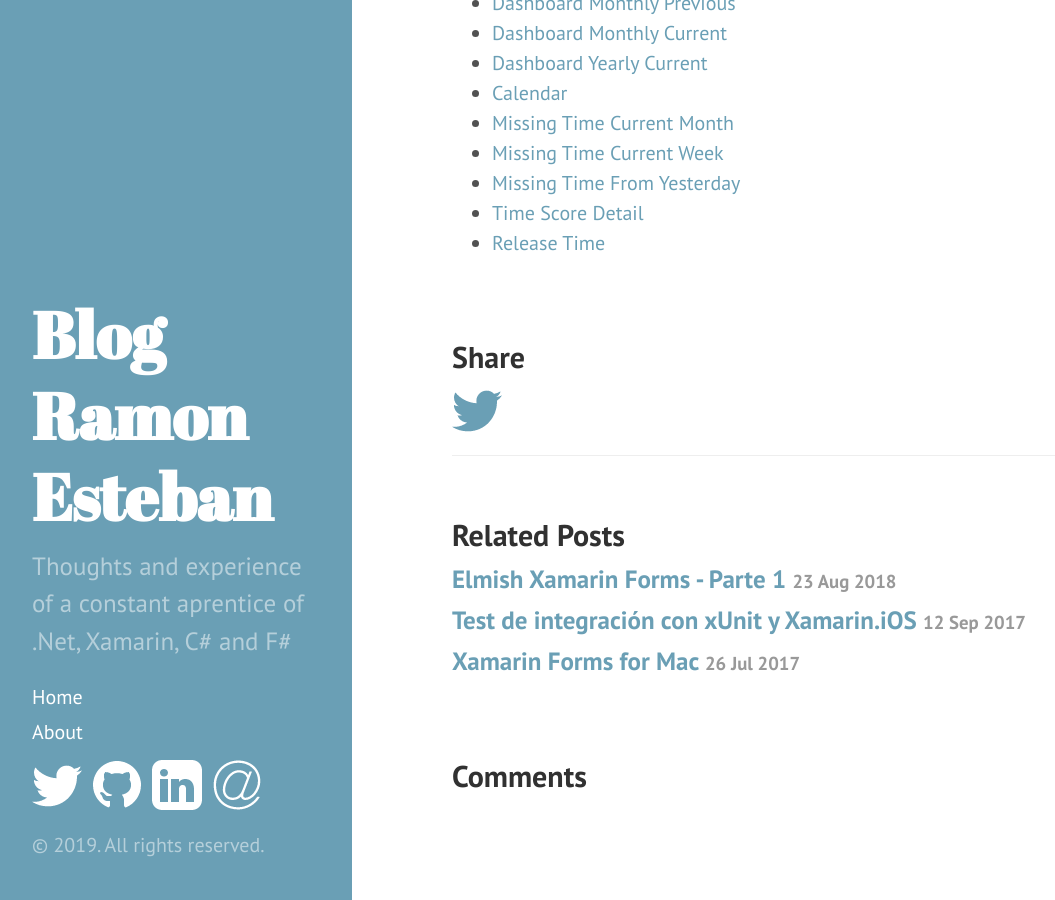
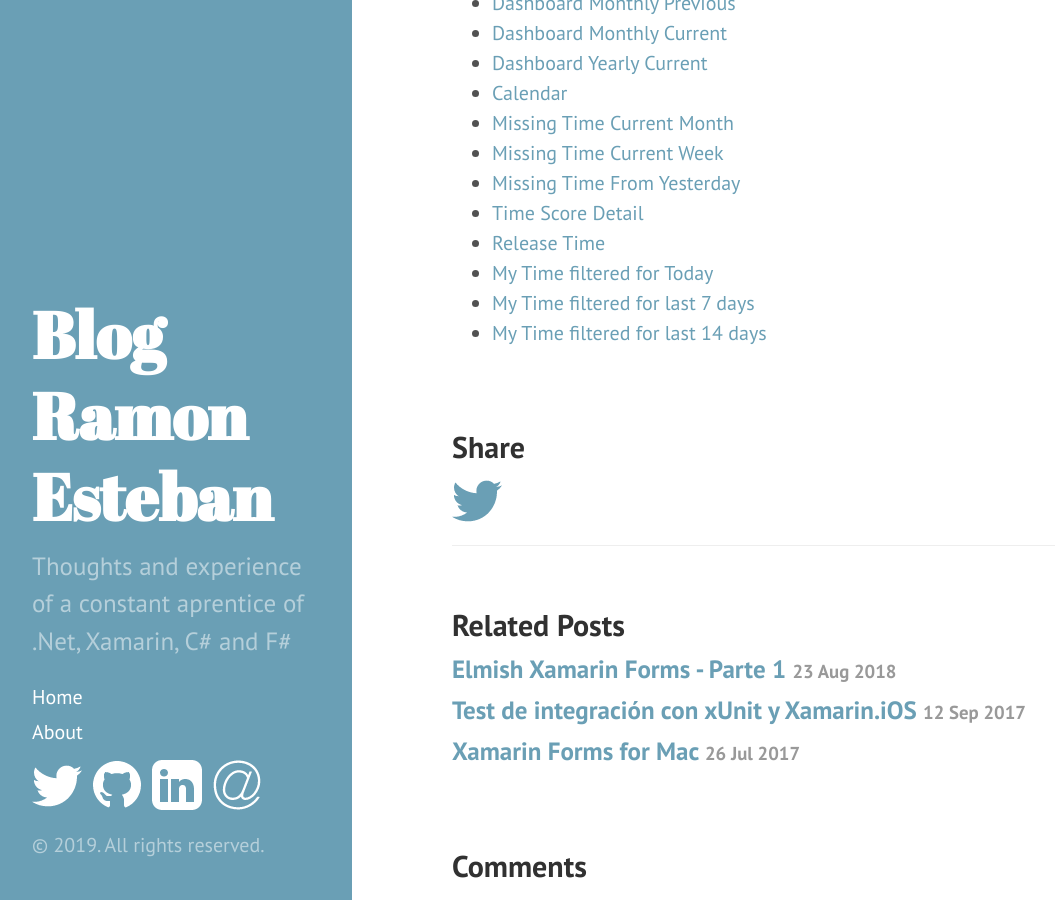
Before and after one commit to ramonesteban78/ramonesteban78.github.io, a Jekyll site: the page built from _posts/2016-03-09-test-links.md, in a window 1280 px wide and 900 px high, scrolled down 550 px. Shown: the whole window, without its empty margins (8-1063 px from the left). Built offline with Jekyll 4.4.1, drawn with Linux system fonts in a browser that asks for light colours; comment, search, counter and statistics services are not loaded.

Commit message:
new links

```diff
--- a/_posts/2016-03-09-test-links.md
+++ b/_posts/2016-03-09-test-links.md
@@ -22,3 +22,6 @@ title: Link tests
 - <a href="https://itimekeep.app.link/missingtime?period=yesterday">Missing Time From Yesterday</a>
 - <a href="https://itimekeep.app.link/score">Time Score Detail</a>
 - <a href="https://itimekeep.app.link/releasetime">Release Time</a>
+- <a href="https://itimekeep.app.link/my-time-filter?period=today">My Time filtered for Today</a>
+- <a href="https://itimekeep.app.link/my-time-filter?period=last7">My Time filtered for last 7 days</a>
+- <a href="https://itimekeep.app.link/my-time-filter?period=last14">My Time filtered for last 14 days</a>
```
